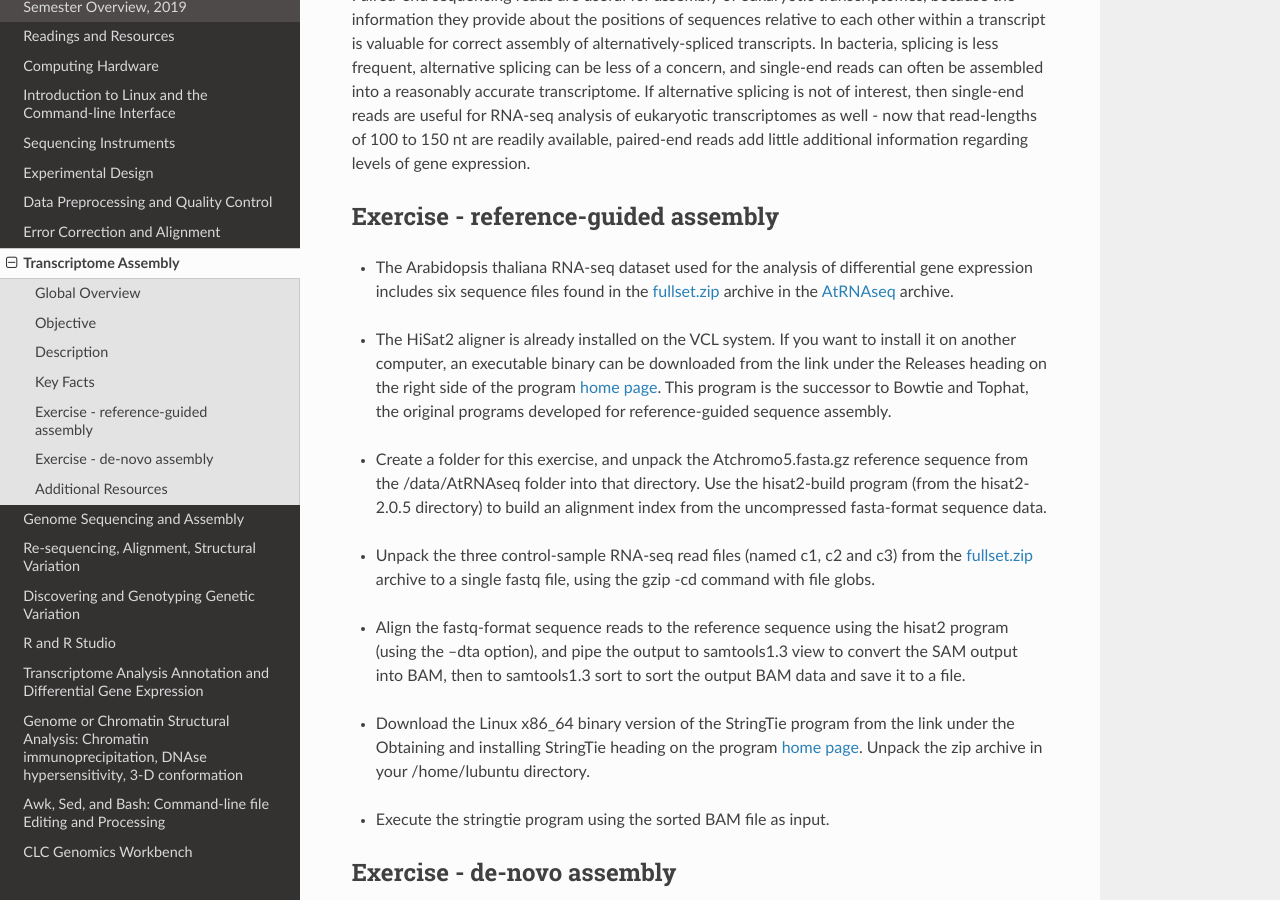
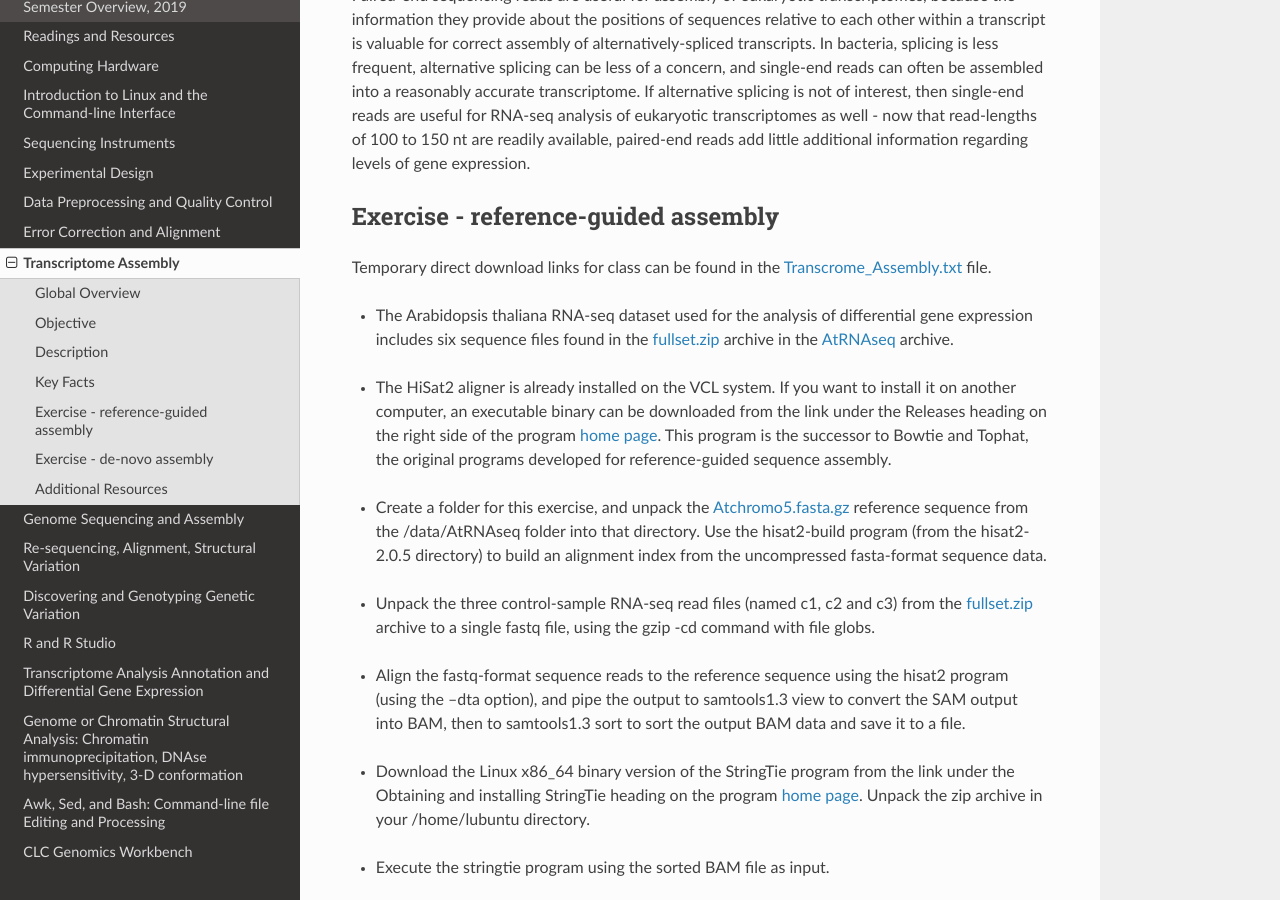
Before and after one commit to rwhetten/DeepSeqAnalysis, a Sphinx documentation site: the page built from docs/source/transcriptome-assembly.rst, in a window 1280 px wide and 900 px high, scrolled down 1400 px. Built offline with Sphinx 7.4.7 and the Read the Docs theme 2.0.0, drawn with Linux system fonts in a browser that asks for light colours; some of the changed lines change nothing that is shown; some of the changed text lies outside the part shown.

Commit message:
Update transcriptome-assembly.rst

```diff
--- a/docs/source/transcriptome-assembly.rst
+++ b/docs/source/transcriptome-assembly.rst
@@ -33,6 +33,8 @@ Paired-end sequencing reads are useful for assembly of eukaryotic transcriptomes
 Exercise - reference-guided assembly
 ************************************
 
+Temporary direct download links for class can be found in the `Transcrome_Assembly.txt <https://drive.google.com/open?id=1Xkr5_-k3lz6cNfiEOigiaKk8sj1Kdwm4>`_ file.
+
 + The Arabidopsis thaliana RNA-seq dataset used for the analysis of differential gene expression includes six sequence files found in the `fullset.zip <https://drive.google.com/open?id=16W-W3t3DILI05cufENJRq8NnO1vz7mge>`_ archive in the `AtRNAseq <https://drive.google.com/open?id=1_-cX7Scvp_e8zlN4glcD3-i2eJg5Tv71>`_ archive.
 
 \
@@ -41,7 +43,7 @@ Exercise - reference-guided assembly
 
 \
 
-+ Create a folder for this exercise, and unpack the Atchromo5.fasta.gz reference sequence from the /data/AtRNAseq folder into that directory. Use the hisat2-build program (from the hisat2-2.0.5 directory) to build an alignment index from the uncompressed fasta-format sequence data.
++ Create a folder for this exercise, and unpack the `Atchromo5.fasta.gz <https://drive.google.com/open?id=1i5p9JlQZh_xvhGN_d9JvLVaOxqF8Hp0_>`_ reference sequence from the /data/AtRNAseq folder into that directory. Use the hisat2-build program (from the hisat2-2.0.5 directory) to build an alignment index from the uncompressed fasta-format sequence data.
 
 \
 
@@ -120,5 +122,5 @@ Additional Resources
 + Pevzner PA, et al. (2001) An Eulerian path approach to DNA fragment assembly. PNAS 98:9748-9753. `Full Text <http://www.pnas.org/content/98/17/9748.full>`_
 
 
-Last modified 31 December 2018.
+Last modified 27 January 2019.
 Edits by `Ross Whetten <https://github.com/rwhetten>`_, `Will Kohlway <https://github.com/wkohlway>`_, & `Maria Adonay <https://github.com/amalgamaria>`_.
```
